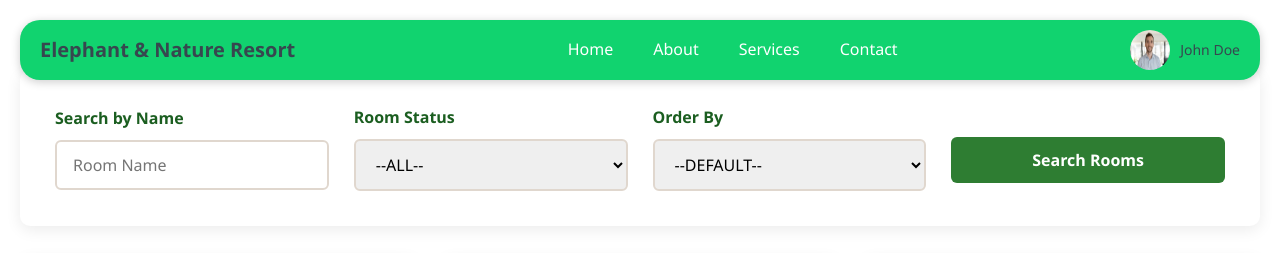
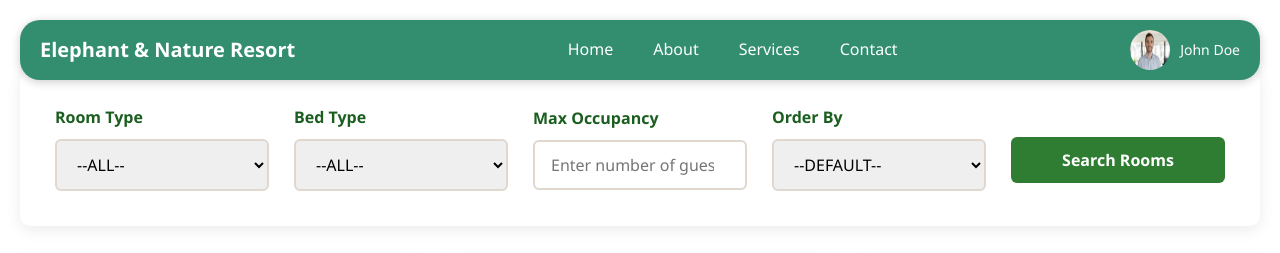
Before and after one commit to Poorna-Raj/hotel-reservation-system, a PHP site: the page made by frontend/ROOM/ROOM CARD/Roomcard.html in a window 1280 px wide. Shown: the top 253 px of the page. Run offline with PHP 8.4, Linux system fonts and the light colour scheme.

Commit message:
Update navbar styles and enhance form elements for improved user experience

```diff
--- a/frontend/ROOM/ROOM CARD/Roomcard.css
+++ b/frontend/ROOM/ROOM CARD/Roomcard.css
@@ -33,7 +33,7 @@
 
         .navbar
         {
-            background-color: rgb(17, 211, 111);
+            background-color: #328E6E;
             position: fixed;
             top: 0;
             left: 0;
@@ -54,6 +54,7 @@
     .navbar .logo {
       font-size: 20px;
       font-weight: bold;
+      color: white;
     }
 
     .navbar ul {
@@ -72,7 +73,7 @@
     }
 
     .navbar ul li a:hover {
-      color: #040505;
+      color: #ffff00;
     }
     .profile {
       display: flex;
@@ -88,6 +89,7 @@
 
     .profile span {
       font-size: 14px;
+      color: white;
     }
 
         header p {
@@ -152,6 +154,17 @@
             transition: background-color 0.3s;
             margin-top: 24px;
         }
+        input[type="text"],
+input[type="number"],
+select {
+    padding: 12px 16px;
+    border: 2px solid var(--gray);
+    border-radius: 6px;
+    font-size: 1rem;
+    transition: border-color 0.3s;
+}
+
+
 
         input[type="submit"]:hover {
             background-color: var(--dark-purple);
--- a/frontend/ROOM/ROOM CARD/Roomcard.html
+++ b/frontend/ROOM/ROOM CARD/Roomcard.html
@@ -26,20 +26,38 @@
     <div class="container">
         <div class="filter-search">
             <form action="roomList.php" method="get">
+
+
                 <div class="form-group">
-                    <label for="search-name">Search by Name</label>
-                    <input type="text" name="search-name" id="search-name" placeholder="Room Name">
+                    <label for="status">Room Type</label>
+                    <select name="status" id="status">
+                        <option value="">--ALL--</option>
+                        <option value="Deluxe">Deluxe</option>
+                        <option value="Standard">Standard</option>
+                        <option value="Suite">Suite</option>
+                         <option value="Family">Family</option>
+                    </select>
                 </div>
 
+
                 <div class="form-group">
-                    <label for="status">Room Status</label>
+                    <label for="status">Bed Type</label>
                     <select name="status" id="status">
                         <option value="">--ALL--</option>
-                        <option value="Available">Available</option>
-                        <option value="Booked">Booked</option>
-                        <option value="Repair">Repair</option>
+                        <option value="Single">Single</option>
+                        <option value="Double">Double</option>
+                        <option value="Twin">Twin</option>
+                        <option value="Queen">Queen</option>
+                        <option value="King">King</option>
                     </select>
                 </div>
+
+              <div class="form-group">
+    <label for="max-occupancy">Max Occupancy</label>
+    <input type="number" name="max-occupancy" id="max-occupancy" placeholder="Enter number of guests">
+</div>
+
+
 
                 <div class="form-group">
                     <label for="order">Order By</label>
```
